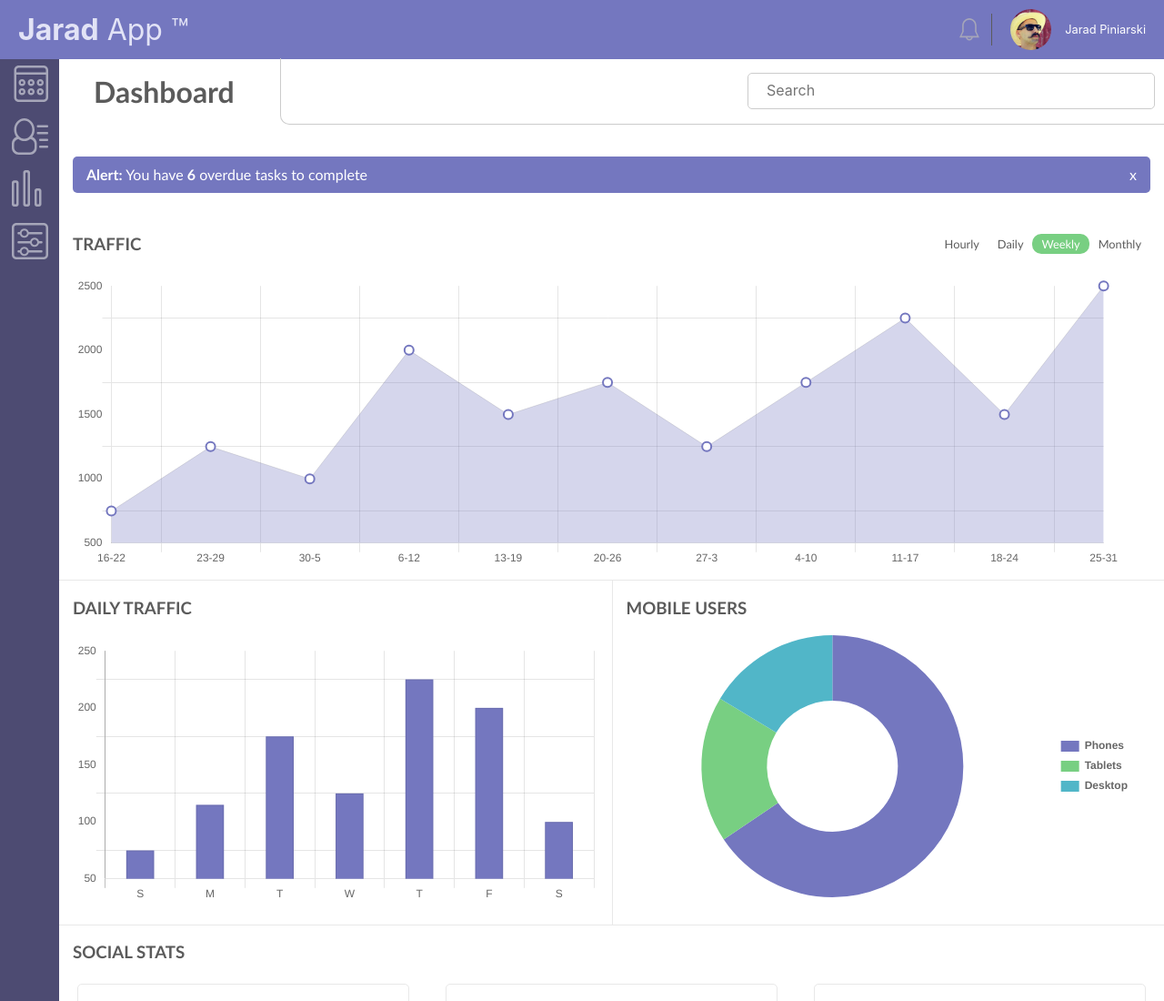
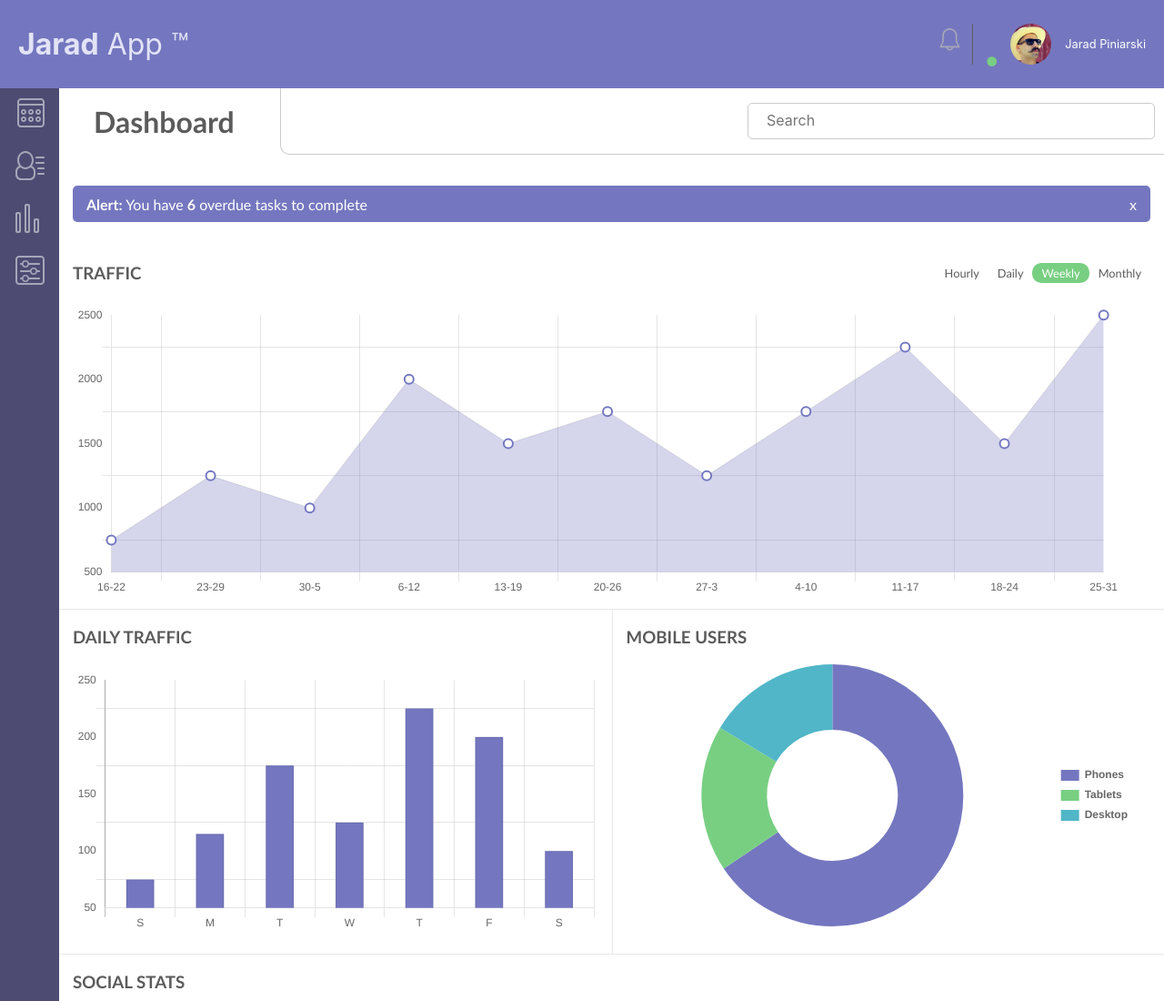
Before and after one commit to jaradpiniarski/Techdegree-project-7, a plain HTML site: page index.html in a window 1280 px wide. Shown: the top 1100 px of the page at 91% size. Drawn offline with nearby package versions, Linux system fonts and the light colour scheme.

Commit message:
11/10/20 - 2:45pm

```diff
--- a/script.js
+++ b/script.js
@@ -1,5 +1,6 @@
 
 const alertBanner = document.getElementById('alert');
+const notification = document.getElementById('notifications');
 const trafficCanvas = document.getElementById('traffic-chart');
 const dailyCanvas = document.getElementById('daily-chart');
 const mobileCanvas = document.getElementById("mobile-chart");
@@ -21,8 +22,13 @@ alertBanner.addEventListener('click', e => {
     const element = e.target;
     if (element.classList.contains("alert-banner-close")) {
     alertBanner.style.display = "none"
+    notification.style.display = "none"
     }
 });
+
+// create the html for the alert banner
+notification.innerHTML =
+`<p class="asterisk">.</p>`
 
 //data for the traffic line graph
 let trafficData = {
--- a/style.css
+++ b/style.css
@@ -29,19 +29,44 @@
     align-items: center;
     font-family: -apple-system, 'Open Sans', 'Helvetica Neue', sans-serif;
   }
+
   .bell,
   .profile-img {
     margin-right: 15px;
   }
+
   .bell {
     border-right: 1px solid #5b5b5b;
     padding-top: 5px;
     padding-right: 10px;
     margin-right: 10px;
+    height: 5vh;
   }
+
+  .bell-icon:hover {
+    transform: rotate(360deg)
+  }
+
   .bell-icon {
-    width: 4vw;
+    width: 5vw;
+    transition-property: transform;
+    transition-duration: .5s;
+    z-index: 0;
   }
+
+  #notifications {
+      position: relative;
+      z-index: 1;
+      top: ;
+  }
+
+  .asterisk {
+    margin: 0;
+    font-size: 5vw;
+    font-weight: bold;
+    color: #78CF82;
+  }
+
   .app-name {
     font-weight: normal;
     color: #E2E3F6;
@@ -49,10 +74,12 @@
     flex-grow: 1;
     margin: 0;
   }
+
   .profile-img {
     border-radius: 50%;
     width: 6.5vw;
   }
+
   .profile-name {
     color: #fff;
     font-size: 3.5vw;
@@ -66,7 +93,7 @@
     grid-area: navigation;
     background-color: #4D4B72;
     grid-template-columns: 20% 15% 15% 15% 15% 20%;
-    grid-template-rows: 7vh;
+    grid-template-rows: 6vh;
     display: grid;
     align-items: center;
     justify-items: center;
@@ -78,7 +105,7 @@
 }
 
 .navigation .dashboard-icon img {
-    height: 5vh;
+    height: 4vh;
     width: auto;
 }
 
@@ -88,7 +115,7 @@
 }
 
 .navigation .members-icon img {
-    height: 5vh;
+    height: 4vh;
     width: auto;
 }
 
@@ -98,7 +125,7 @@
 }
 
 .navigation .visits-icon img {
-    height: 5vh;
+    height: 4vh;
     width: auto;
 }
 
@@ -108,7 +135,7 @@
 }
 
 .navigation .settings-icon img {
-    height: 5vh;
+    height: 4vh;
     width: auto;
 }
 
```
